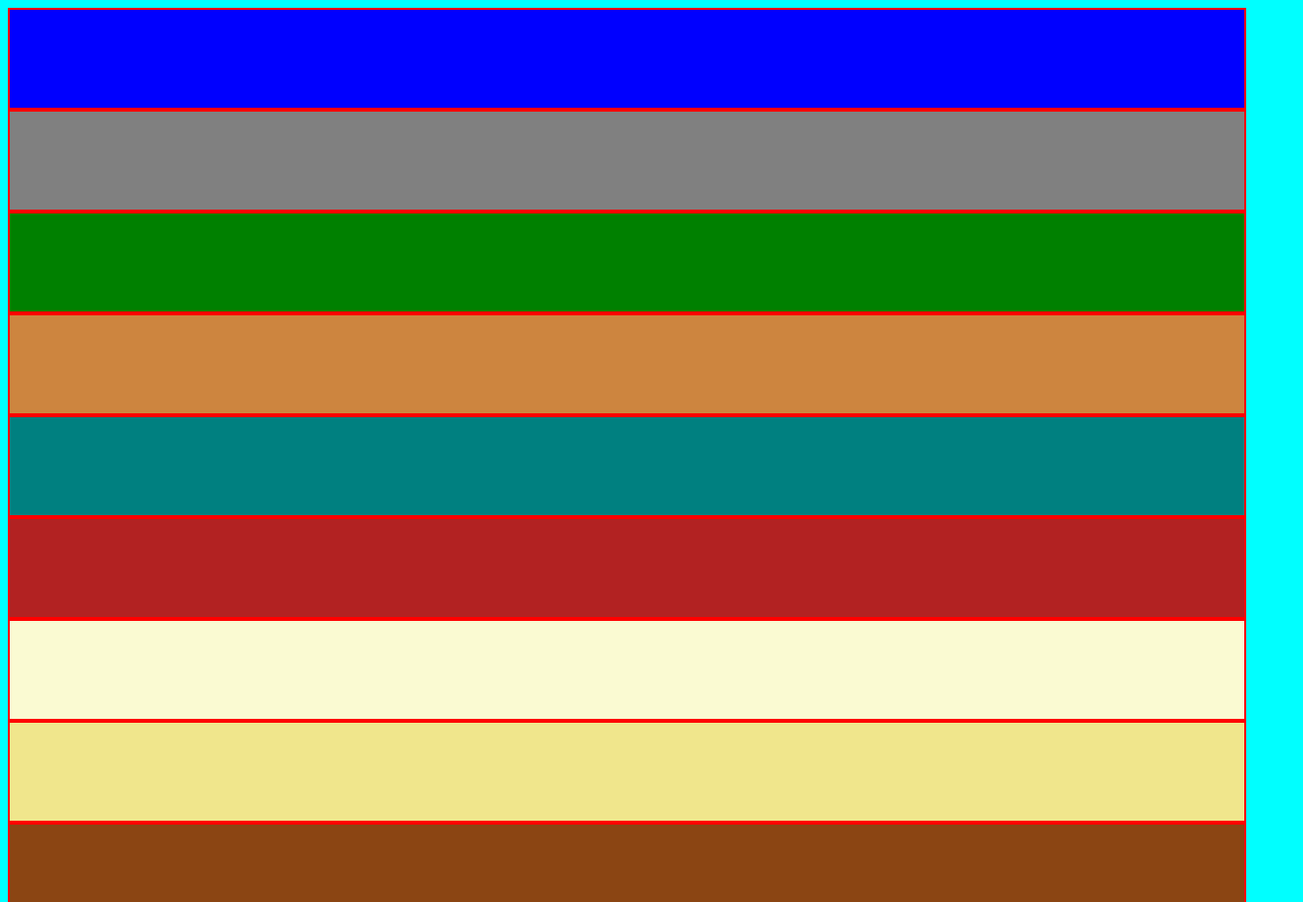
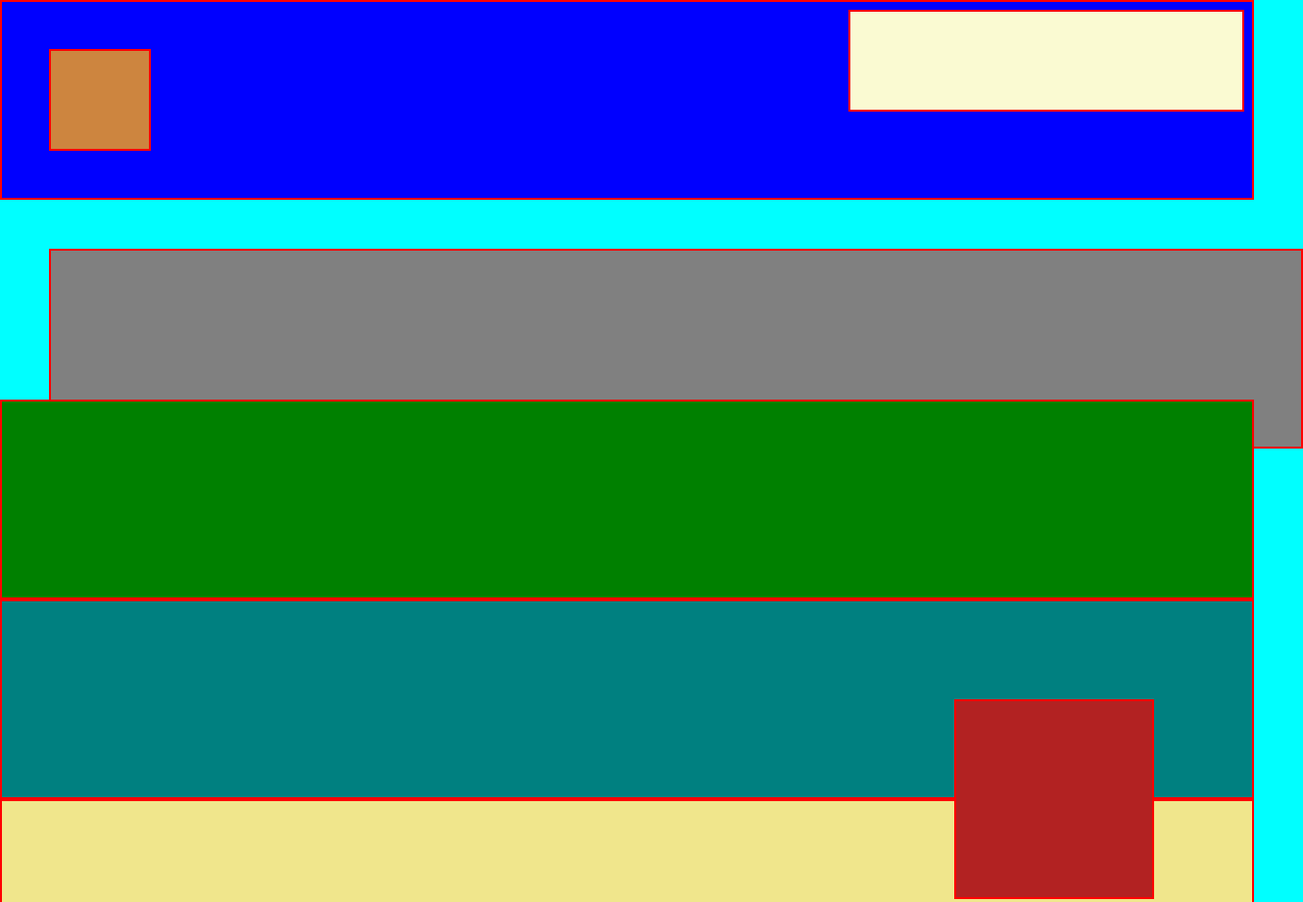
Before and after one commit to sajor4/intro-css, a plain HTML site: page positions.html in a window 1280 px wide. Shown: the top 921 px of the page at 98% size, 1330 px wide, since content can reach past the window. Drawn offline with Linux system fonts and the light colour scheme; a web font is replaced by a local one.

Commit message:
file position con css

```diff
--- a/assets/styles/style.css
+++ b/assets/styles/style.css
@@ -3,11 +3,13 @@
 body {
     background-color: aqua;
     color: sienna;
-box-sizing: border-box;
-font-family: 'Fira Sans', sans-serif;
+    box-sizing: border-box;
+    font-family: 'Fira Sans', sans-serif;
+    margin: 0;
+    padding: 0;
 }
 
-.second-title {
+/* .second-title {
     background-color: red;
     font-family: 'Bowlby One SC', cursive;
 
@@ -38,15 +40,15 @@ p {
     height: 300px;
 }
 
-/* .empty-div {
+.empty-div {
     border: 1px solid white;
     height: 400px;
     background-image: url("../images/two-french-bulldog.png");
     background-repeat: no-repeat;
     background-size: cover;
-} */
+}
 
-.border{
+.border {
     border: 2px solid white;
 }
 
@@ -56,6 +58,7 @@ p {
     width: 500px;
     display: inline;
 }
+
 .example-img {
     width: 300px;
     display: inline-block;
@@ -64,26 +67,74 @@ p {
 .example-a {
     width: 300px;
     display: inline-block;
-}
+} */
 
 
-/* positions */
+/* positions------------------------------------------------------------------------------------------------------------- */
 
 .scatola {
     border: 2px solid red;
-    height: 100px;
+    height: 200px;
 }
 
 .s-a {
-background-color: blue;
+    background-color: blue;
 }
 
-.s-b {background-color: gray;}
-.s-c {background-color: green;}
-.s-d {background-color: peru;}
-.s-e {background-color: teal;}
-.s-f {background-color: firebrick;}
-.s-g {background-color: lightgoldenrodyellow;}
-.s-h {background-color: khaki;}
-.s-i {background-color: saddlebrown;}
-.s-l {background-color: darkorchid;}
+.s-b {
+    background-color: gray;
+    position: relative;
+    left: 50px;
+    top: 50px;
+}
+
+.s-c {
+    background-color: green;
+    position: sticky;
+    bottom: 0;
+}
+
+.s-d {
+    background-color: peru;
+    position: absolute;
+    width: 100px;
+    height: 100px;
+    left: 50px;
+    top: 50px;
+}
+
+.s-e {
+    background-color: teal;
+    position: relative;
+}
+
+.s-f {
+    background-color: firebrick;
+    width: 200px;
+    width: 200px;
+    position: absolute;
+    top: 100px;
+    right: 100px;
+}
+
+.s-g {
+    background-color: lightgoldenrodyellow;
+    position: fixed;
+    width: 400px;
+    height: 100px;
+    top: 10px;
+    right: 10px;
+}
+
+.s-h {
+    background-color: khaki;
+}
+
+.s-i {
+    background-color: saddlebrown;
+}
+
+.s-l {
+    background-color: darkorchid;
+
+}
--- a/positions.html
+++ b/positions.html
@@ -13,8 +13,9 @@
     <div class="scatola s-b"></div>
     <div class="scatola s-c"></div>
     <div class="scatola s-d"></div>
-    <div class="scatola s-e"></div>
-    <div class="scatola s-f"></div>
+    <div class="scatola s-e">
+        <div class="scatola s-f"></div>
+    </div>
     <div class="scatola s-g"></div>
     <div class="scatola s-h"></div>
     <div class="scatola s-i"></div>
```
